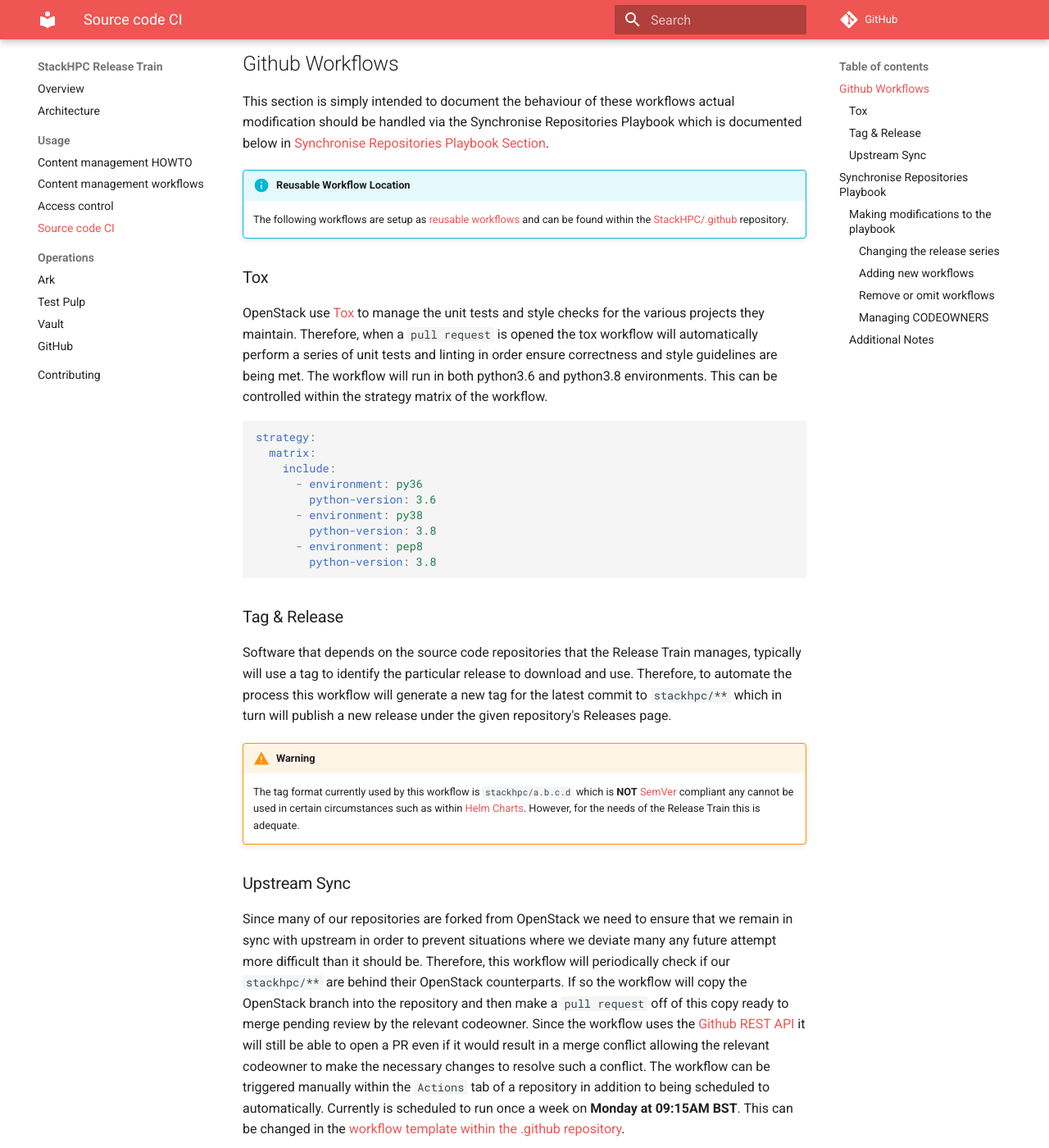
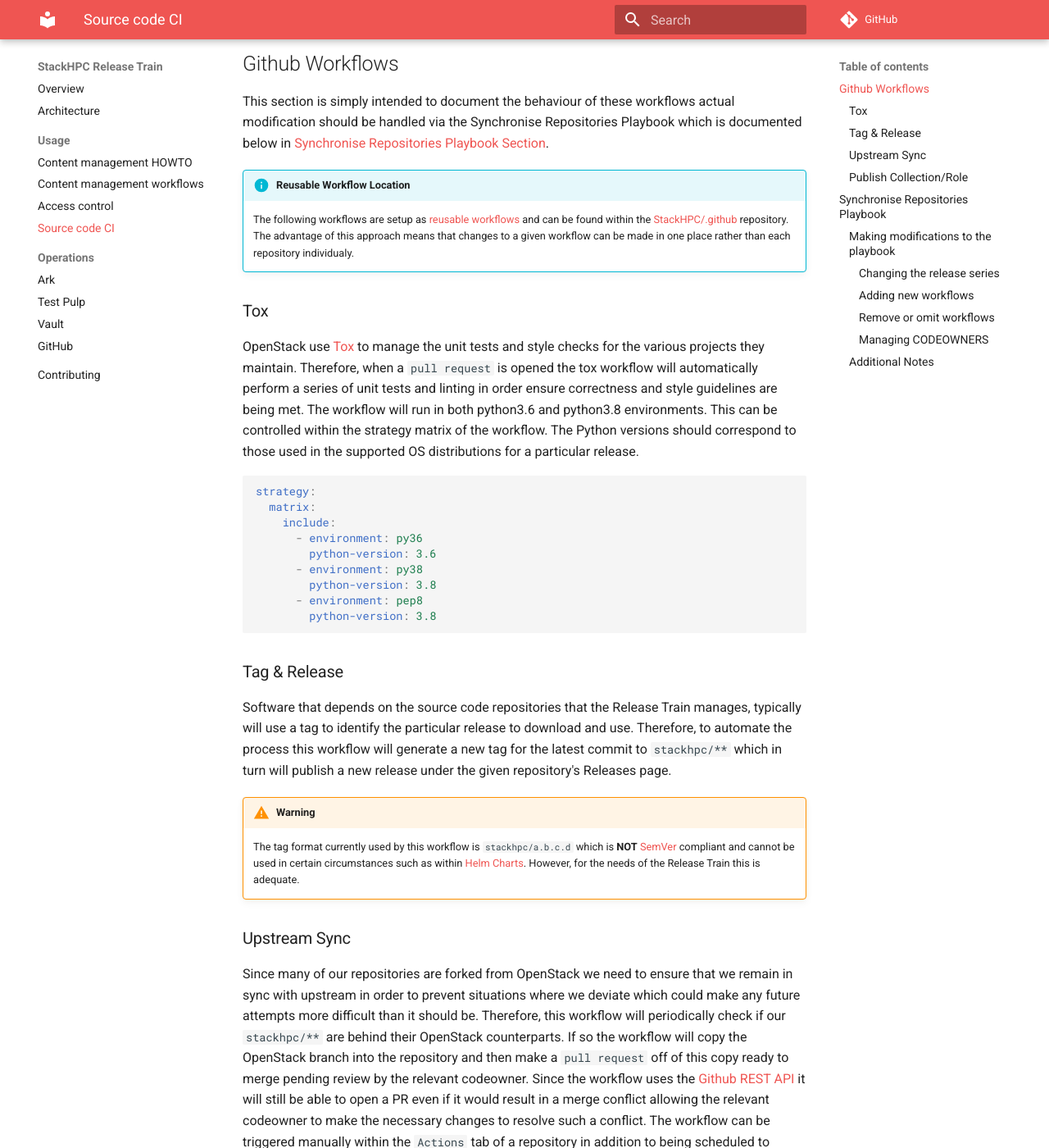
Before and after one commit to stackhpc/stackhpc-release-train, an MkDocs documentation site: the page built from docs/usage/source-code-ci.md, in a window 1280 px wide and 1400 px high, scrolled down 288 px. Shown: the whole window at 82% size. Built offline with MkDocs 1.6.1 and Material for MkDocs 9.7.7, drawn with Linux system fonts in a browser that asks for light colours; comment, search, counter and statistics services are not loaded; some of the changed text lies outside the part shown.

````diff
--- a/docs/usage/source-code-ci.md
+++ b/docs/usage/source-code-ci.md
@@ -10,9 +10,7 @@ This section is simply intended to document the behaviour of these workflows act
 
 !!! info "Reusable Workflow Location"
 
-    The following workflows are setup as [reusable workflows](https://docs.github.com/en/actions/using-workflows/reusing-workflows) and can be found within the [StackHPC/.github](https://github.com/stackhpc/.github/tree/main/.github/workflows) repository.
-
-
+    The following workflows are setup as [reusable workflows](https://docs.github.com/en/actions/using-workflows/reusing-workflows) and can be found within the [StackHPC/.github](https://github.com/stackhpc/.github/tree/main/.github/workflows) repository. The advantage of this approach means that changes to a given workflow can be made in one place rather than each repository individualy.
 
 ### Tox
 
@@ -20,6 +18,7 @@ OpenStack use [Tox](https://wiki.openstack.org/wiki/Testing) to manage the unit
 Therefore, when a `pull request` is opened the tox workflow will automatically perform a series of unit tests and linting in order ensure correctness and style guidelines are being met.
 The workflow will run in both python3.6 and python3.8 environments.
 This can be controlled within the strategy matrix of the workflow.
+The Python versions should correspond to those used in the supported OS distributions for a particular release.
 
 ```yaml
 strategy:
@@ -40,18 +39,18 @@ Therefore, to automate the process this workflow will generate a new tag for the
 
 !!! Warning
 
-    The tag format currently used by this workflow is `stackhpc/a.b.c.d` which is **NOT** [SemVer](https://semver.org/) compliant any cannot be used in certain circumstances such as within [Helm Charts](https://helm.sh/docs/chart_best_practices/conventions/#version-numbers).
+    The tag format currently used by this workflow is `stackhpc/a.b.c.d` which is **NOT** [SemVer](https://semver.org/) compliant and cannot be used in certain circumstances such as within [Helm Charts](https://helm.sh/docs/chart_best_practices/conventions/#version-numbers).
     However, for the needs of the Release Train this is adequate.
 
 ### Upstream Sync
 
-Since many of our repositories are forked from OpenStack we need to ensure that we remain in sync with upstream in order to prevent situations where we deviate many any future attempt more difficult than it should be.
+Since many of our repositories are forked from OpenStack we need to ensure that we remain in sync with upstream in order to prevent situations where we deviate which could make any future attempts more difficult than it should be.
 Therefore, this workflow will periodically check if our `stackhpc/**` are behind their OpenStack counterparts.
 If so the workflow will copy the OpenStack branch into the repository and then make a `pull request` off of this copy ready to merge pending review by the relevant codeowner.
 Since the workflow uses the [Github REST API](https://docs.github.com/en/rest) it will still be able to open a PR even if it would result in a merge conflict allowing the relevant codeowner to make the necessary changes to resolve such a conflict.
 The workflow can be triggered manually within the `Actions` tab of a repository in addition to being scheduled to automatically.
 Currently is scheduled to run once a week on **Monday at 09:15AM BST**.
-This can be changed in the [workflow template within the .github repository](https://github.com/stackhpc/.github/blob/main/workflow-templates/upstream-sync.yml).
+This can be changed in the [workflow template within the .github repository](https://github.com/stackhpc/.github/blob/main/workflow-templates/upstream-sync.yml). As the workflow scheduled it must be located within the `default branch` such as `main` or `master` for Github to register it.
 
 ```yaml
 'on':
@@ -59,6 +58,15 @@ This can be changed in the [workflow template within the .github repository](htt
     - cron: '15 8 * * 1'
   workflow_dispatch:
 ```
+
+### Publish Collection/Role
+
+These two workflow automate the publication of a Ansible Collection or Role to Ansible Galaxy. They can triggered either manually or whenever a new tag is pushed in the form `v[0-9]+.[0-9]+.[0-9]+` for a collection or `v?[0-9]+.[0-9]+.[0-9]+` for a role.
+
+
+!!! info "Ansible Galaxy API Requirements"
+
+    Since the `Publish Collection` and `Publish Role` workflow interacts with Ansible Galaxy then the repository where this workflow is used must have an Ansible Galaxy API key stored as a secret called `GALAXY_API_KEY`.
 
 ## Synchronise Repositories Playbook
 
@@ -68,7 +76,7 @@ The motivation behind this is to have single-source of truth and free up develop
 
 ### Making modifications to the playbook
 
-??? info "Source Repositories Vars"
+!!! info "Source Repositories Vars"
 
     * **default_releases**: list of OpenStack release series currently supported by StackHPC and used within the workflows
     * **openstack_workflows**: dictionary of OpenStack specific workflows as mentioned above
@@ -142,9 +150,11 @@ Once this change has been merged into the `main` branch it shall perform a serie
 
 It is more involved to add additional workflows for distribution across the repositories.
 
-1. Add the workflow as Jinja template in the folder `ansible/roles/source-repo-sync/templates` such as `deploy.jinja`
+1. Add the workflow to the `.github` repository as one that is reusable.
 
-2. Update `ansible/inventory/group_vars/all/source-repositories` either by changing the default OpenStack or Ansible dict, which would propagate to all repositories of that type or updating only the repositories `workflows` dict directly. Use the name of the jinja template. See below.
+2. Add the workflow caller as Jinja template in the folder `ansible/roles/source-repo-sync/templates` such as `deploy.jinja`
+
+3. Update `ansible/inventory/group_vars/all/source-repositories` either by changing the default OpenStack or Ansible dict, which would propagate to all repositories of that type or updating only the repositories `workflows` dict directly. Use the name of the jinja template. See below.
 
 !!! info "ansible/inventory/group_vars/all/source-repositories"
 
````
Also changed, not shown: docs/architecture/index.md (+19 -0 lines), docs/index.md (+0 -15 lines).
